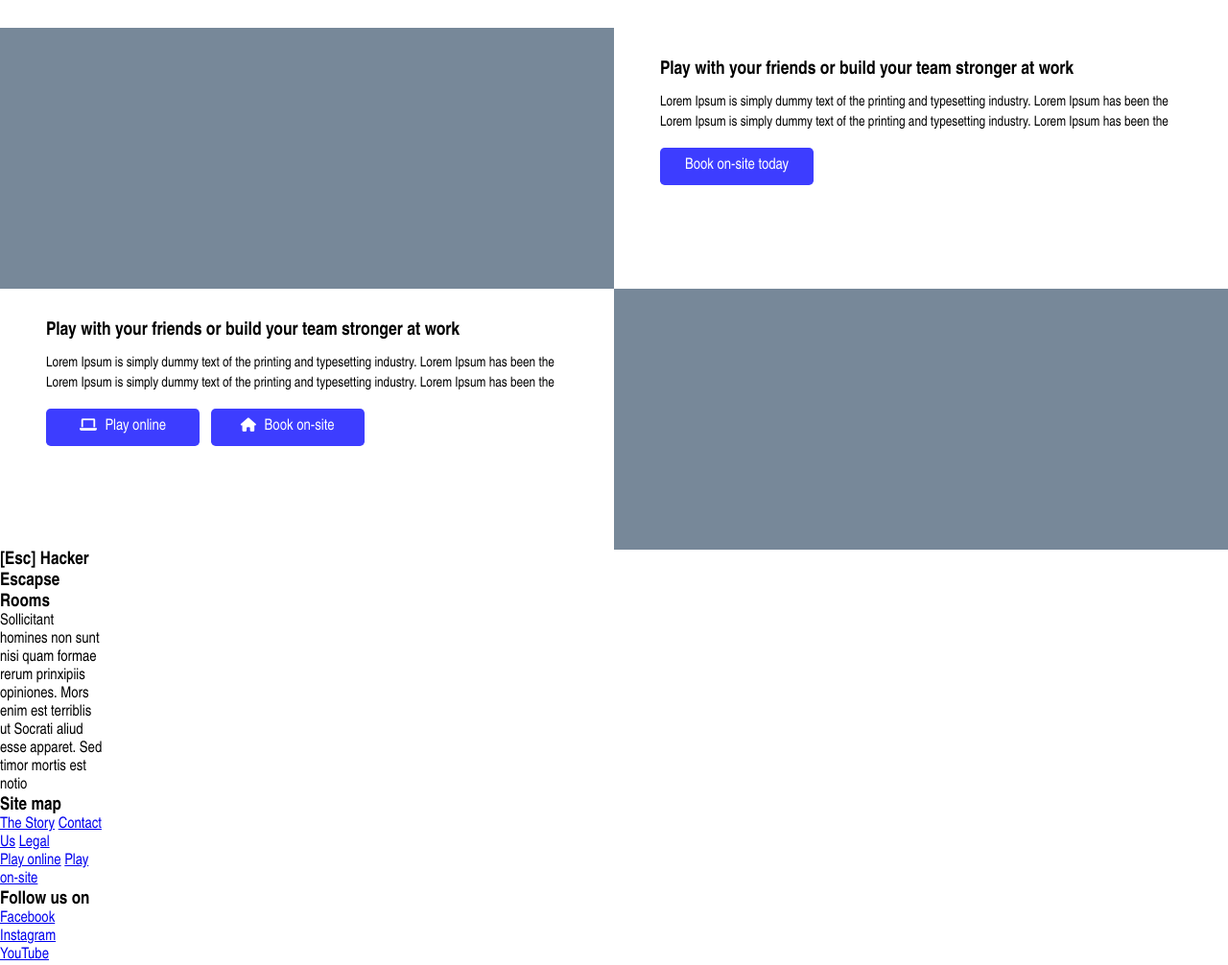
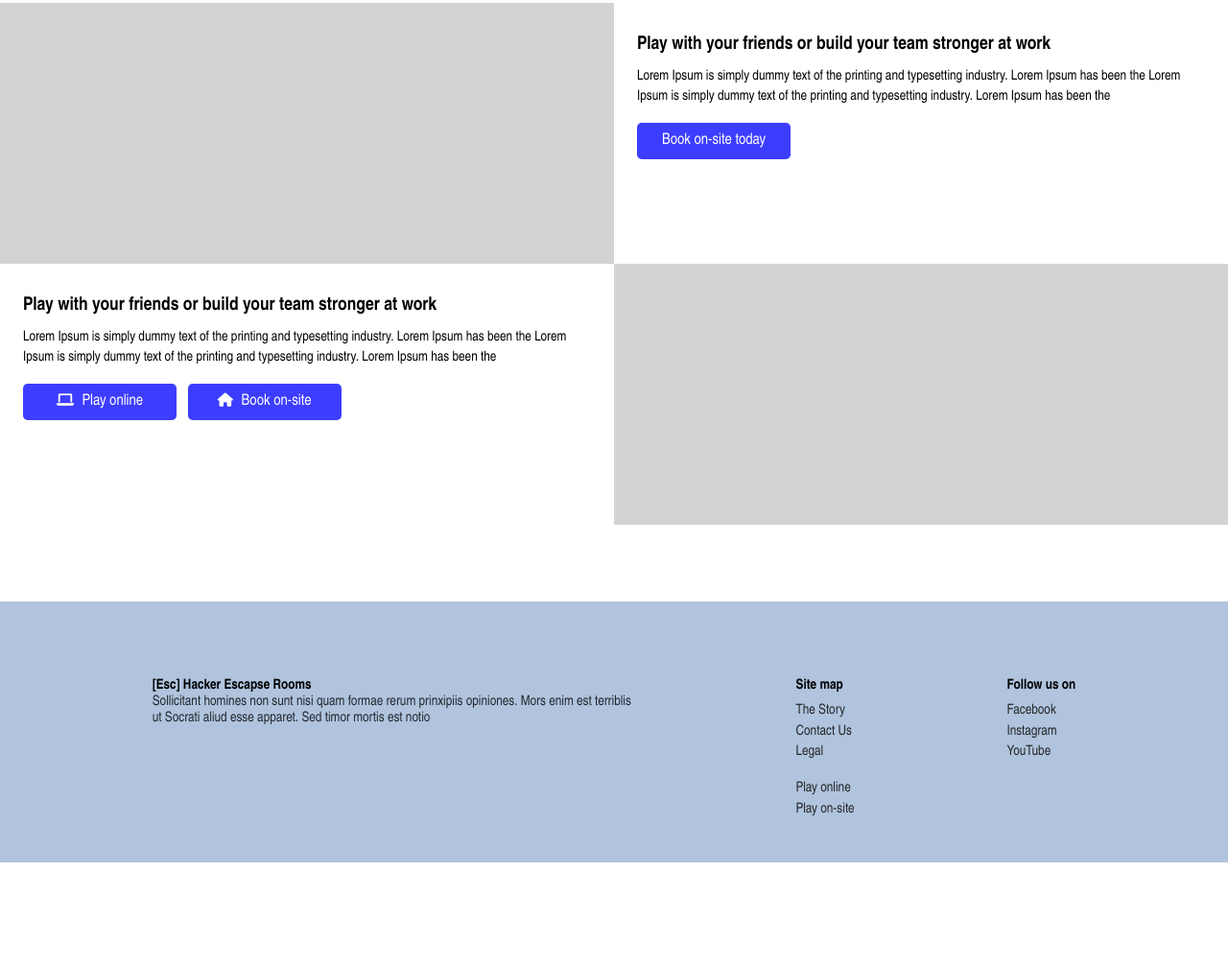
Before and after one commit to PontusVallgren/esc-project, a website: page index.html in a window 1280 px wide. Shown: the part 1352-2358 px from the top of the page at 96% size. After the commit the page ends 2251 px from the top, so only its background shows below. Drawn offline with nearby package versions, Linux system fonts and the light colour scheme; files that its build step writes are made by us from their sources.

Commit message:
added footer with socialmedia, sitemap, about

```diff
--- a/src/main.scss
+++ b/src/main.scss
@@ -101,9 +101,8 @@ html {
 
 .quote {
   height: 100%;
-  width: 21em;
   text-align: left;
-  margin: 0 1.5em;
+  margin: 0 1em;
 
   img {
     float: left;
@@ -242,7 +241,7 @@ html {
   display: flex;
   flex-direction: column;
   align-items: center;
-  padding: 3em 10em;
+  padding: 3em 2em;
   margin: 4em 0 0 0;
 
   p {
@@ -267,12 +266,12 @@ html {
 .teamwork-img {
   grid-column: 1 / 7;
   height: 17em;
-  background-color: lightslategrey;
+  background-color: lightgrey;
 }
 
 .book-info-section {
   grid-column: 7 / 14;
-  padding: 2em 3em;
+  padding: 2em 1.5em;
 
   h3 {
     font-size: 1.2rem;
@@ -298,7 +297,7 @@ html {
 
 .book-info-section-two {
   grid-column: 1 / 7;
-  padding: 2em 3em;
+  padding: 2em 1.5em;
 
   h3 {
     font-size: 1.2rem;
@@ -328,5 +327,62 @@ html {
 .teamwork-img-two {
   grid-column: 7 / 14;
   height: 17em;
-  background-color: lightslategrey;
+  background-color: lightgrey;
 }
+
+.footer {
+  background-color: lightsteelblue;
+  grid-column: span 13;
+  height: 17em;
+  display: flex;
+  flex-direction: row;
+  justify-content: space-evenly;
+  margin: 5em 0 0 0;
+  padding: 5em 0;
+}
+
+.about {
+  display: block;
+  width: 40%;
+
+  h3 {
+    font-size: 0.9rem;
+  }
+  p {
+    font-size: 0.9rem;
+    color: rgba(0, 0, 0, 0.801);
+  }
+}
+.sitemap {
+  h3 {
+    font-size: 0.9rem;
+  }
+  ul {
+    display: flex;
+    flex-direction: column;
+    font-size: 0.9rem;
+    margin: 0.5em 0 1.2em 0;
+  }
+  a {
+    padding: 0.15em 0;
+    text-decoration: none;
+    color: rgba(32, 32, 32, 0.966);
+  }
+}
+
+.socialmedia {
+  h3 {
+    font-size: 0.9rem;
+  }
+  ul {
+    display: flex;
+    flex-direction: column;
+    font-size: 0.9rem;
+    margin: 0.5em 0 0 0;
+  }
+  a {
+    padding: 0.15em 0;
+    text-decoration: none;
+    color: rgba(32, 32, 32, 0.966);
+  }
+}
```
